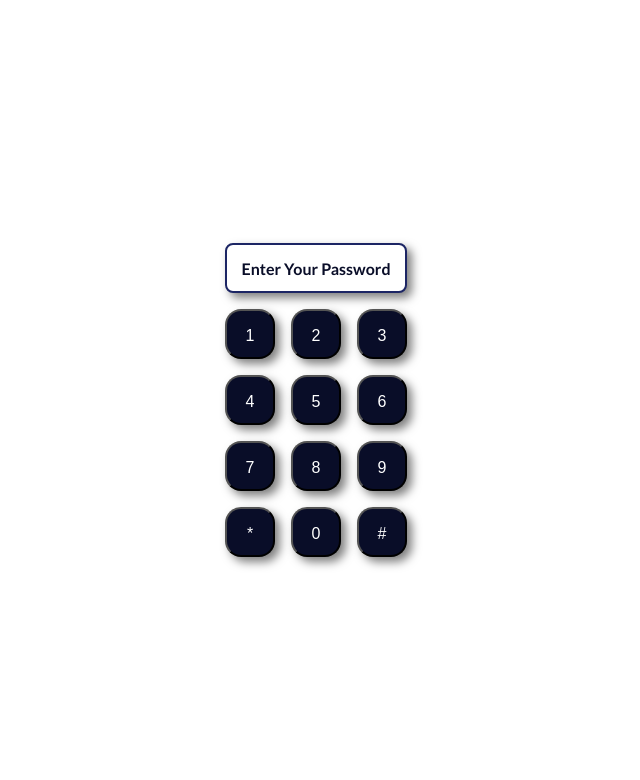
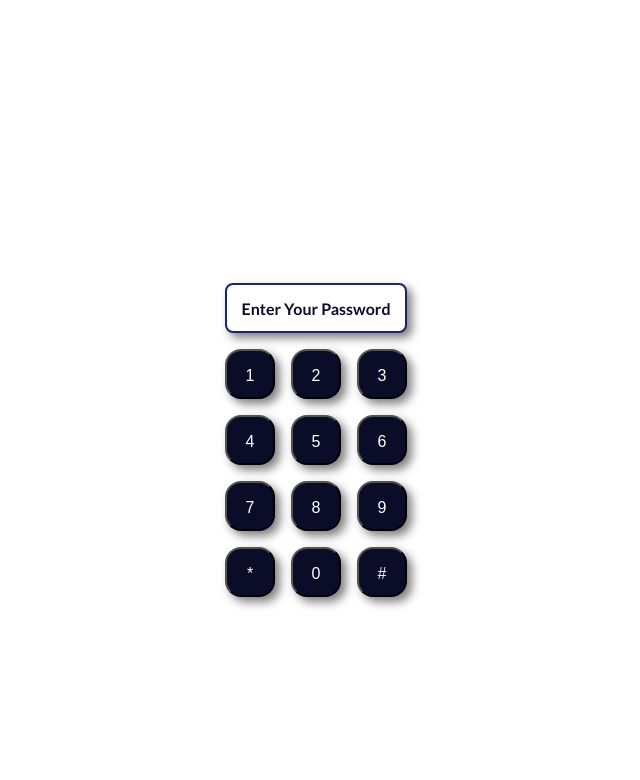
Before and after one commit to HeinMinZaw95/chillplus, a plain HTML site: page index.html in a window 1280 px wide. Shown: the top 780 px of the page, without its empty margins (324-964 px from the left). Drawn offline with nearby package versions, Linux system fonts and the light colour scheme.

Commit message:
Update style.css

```diff
--- a/style.css
+++ b/style.css
@@ -22,15 +22,15 @@
     left: 0;
     align-items: center;
     justify-content: center;
-    height: 100dvh;
+    height: 110dvh;
     width: 100vw;
     z-index: 99;
     background: white;
     opacity: 1;
-    transition: 1s;
+    transition: 1s 1s;
 }
 .lockclose{
-    transform: translateY(-100vh);
+    transform: translateY(-110vh);
 }
 .keys{
     display: grid;
```
